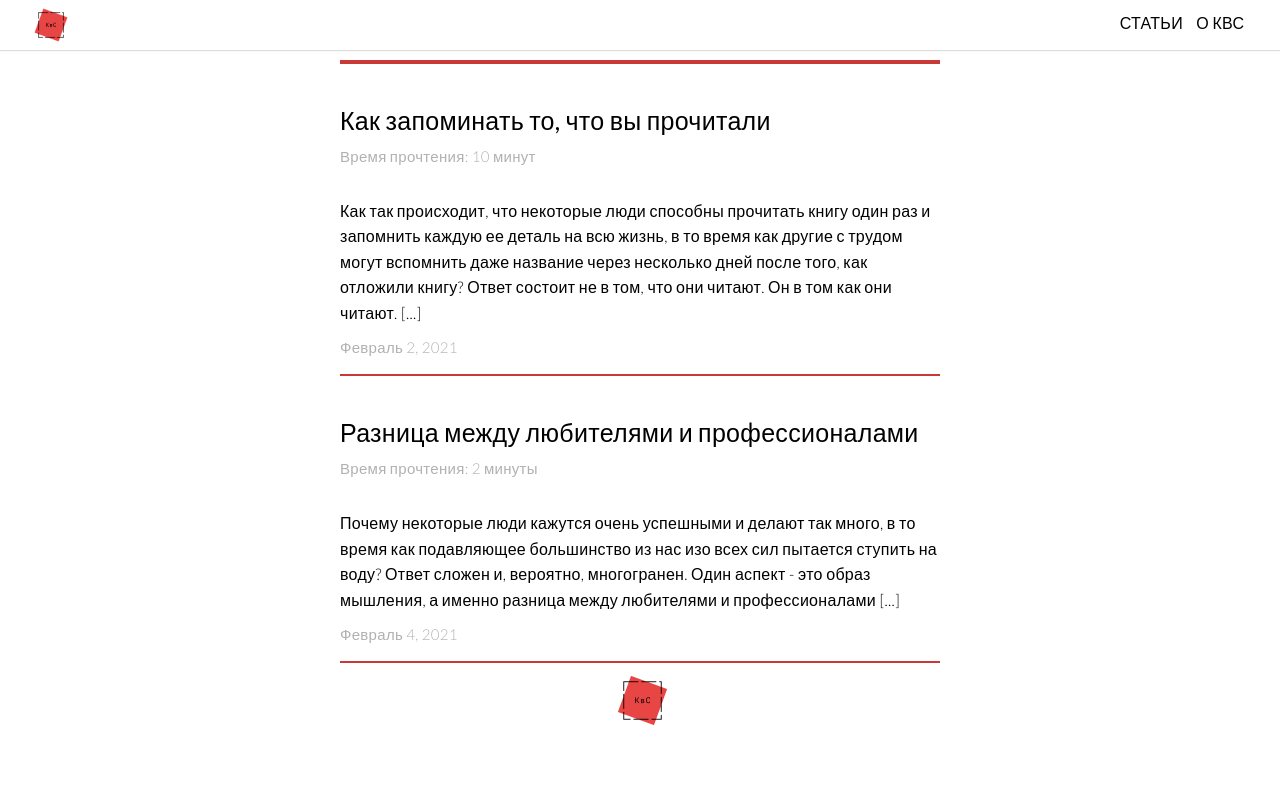
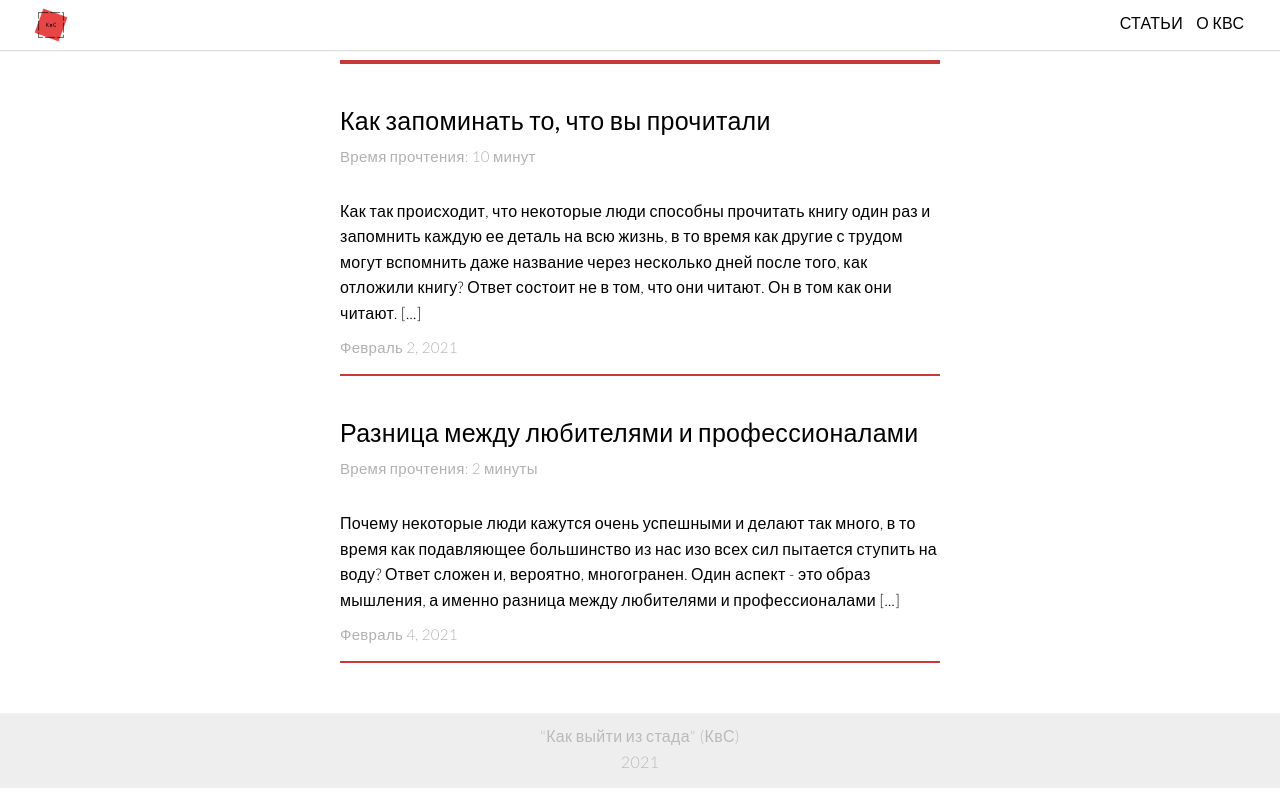
Before and after one commit to aapxx87/kvs, a plain HTML site: page articles.html in a window 1280 px wide. Drawn offline with nearby package versions, Linux system fonts and the light colour scheme.

Commit message:
Update articles.html

```diff
--- a/articles.html
+++ b/articles.html
@@ -103,9 +103,9 @@
   </div>
 
 
-  <div class="logo-img">
+  <!-- <div class="logo-img">
     <img src='img/logo.png' class="logo-img-png"/>
-  </div>
+  </div> -->
 
 
 
@@ -159,12 +159,12 @@
 
 
 
-<!-- <footer>
+<footer>
   <div class="footer-text-block">
     <p>"Как выйти из стада" (КвС)</p>
     <p>2021</p>
   </div>
-</footer> -->
+</footer>
 
 
 
```
